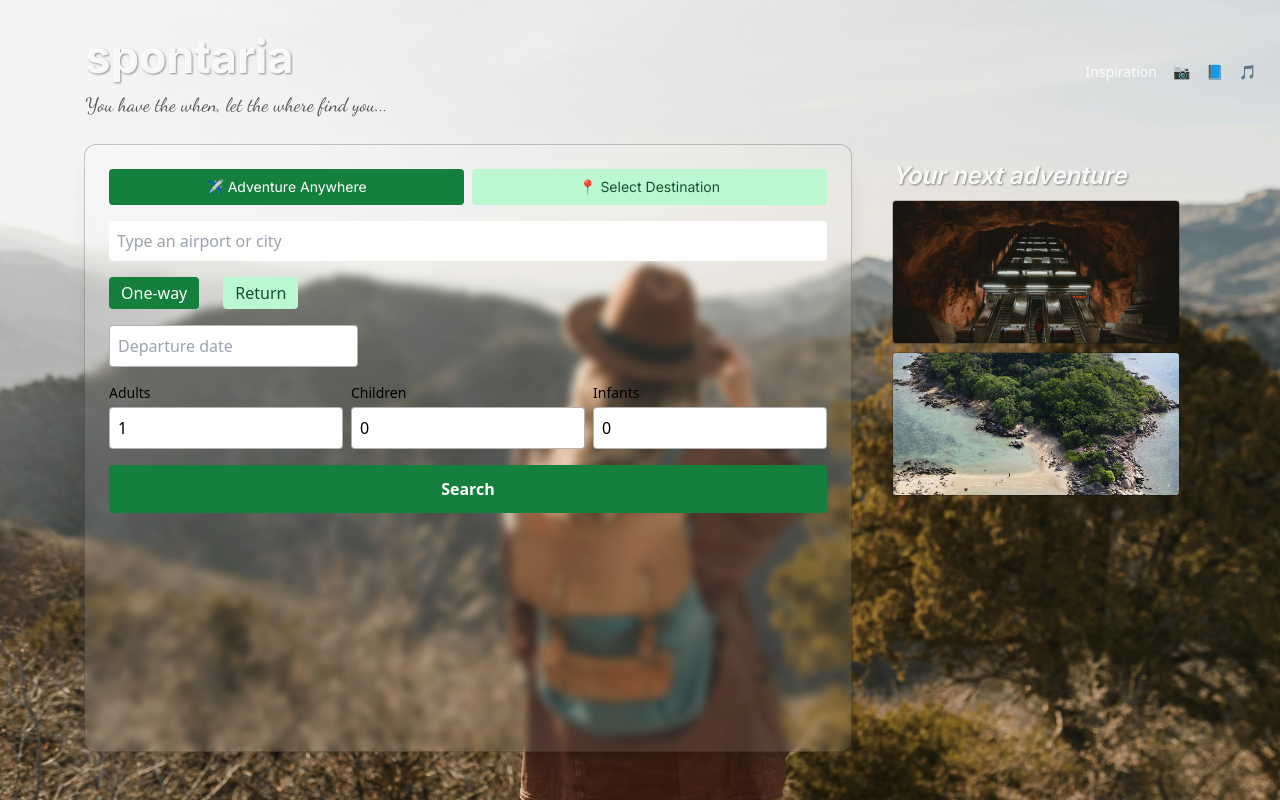
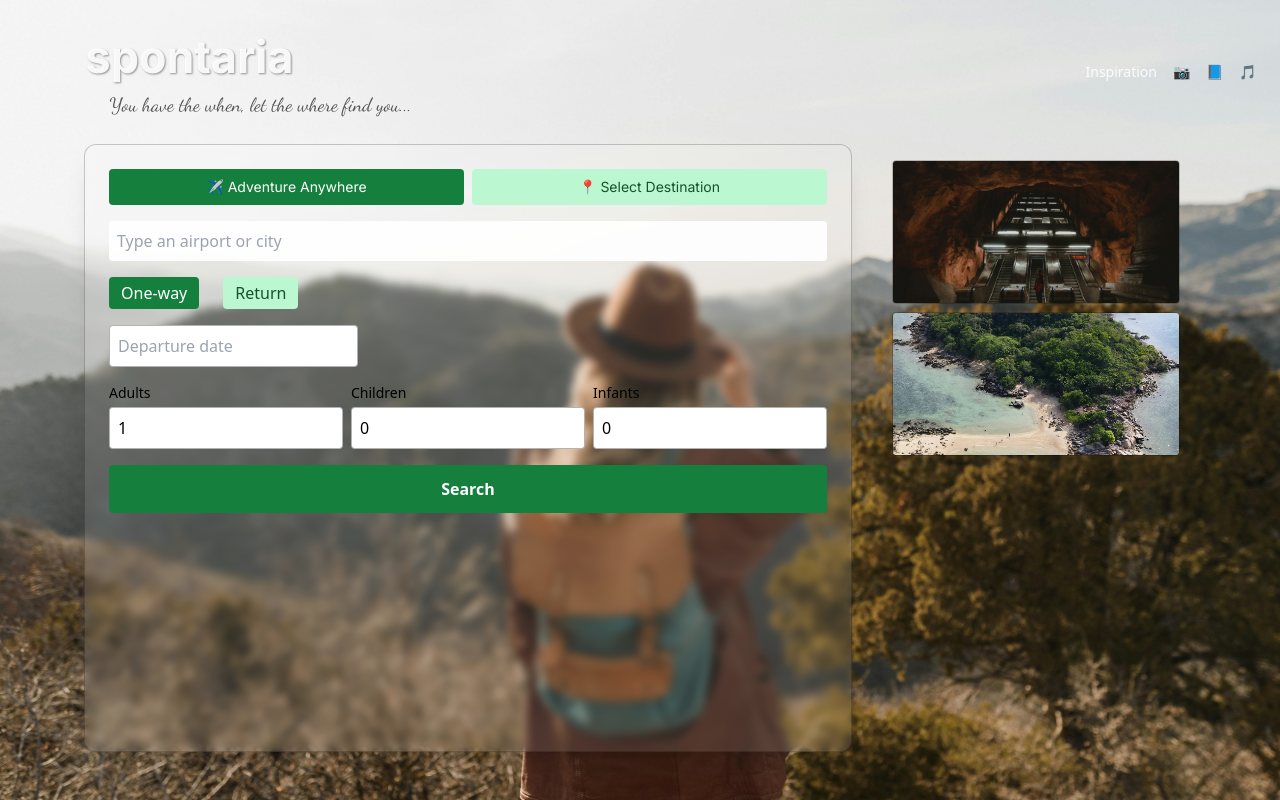
Before and after one commit to Travelsite-Bot/spontaneous-travel-site, a Next.js app: page / in a window 1280 px wide. Built offline with nearby package versions, Linux system fonts and the light colour scheme.

Commit message:
Update index.js

```diff
--- a/pages/index.js
+++ b/pages/index.js
@@ -106,7 +106,7 @@ export default function Home() {
       >
         {/* HEADER */}
         <header className="w-full px-6 py-6 flex items-center justify-between">
-          <div className="ml-[5%]"> {/* aligns with search box */}
+          <div className="ml-[5%] flex flex-col">
             <h1
               style={{
                 fontFamily: "Inter, sans-serif",
@@ -120,6 +120,7 @@ export default function Home() {
             </h1>
             <p
               style={{
+                marginLeft: "1.5rem", // 👈 moves slogan slightly to right
                 fontFamily: "'Dancing Script', cursive",
                 fontWeight: 400,
                 fontSize: "1.2rem",
@@ -272,20 +273,9 @@ export default function Home() {
             </form>
           </div>
 
-          {/* INSPIRATION IMAGES */}
+          {/* INSPIRATION IMAGES (NO TITLE) */}
           <aside className="w-full md:w-80">
             <div className="bg-white/6 rounded-lg p-4">
-              <h4
-                className="text-2xl italic mb-2"
-                style={{
-                  fontFamily: "Inter, sans-serif",
-                  fontWeight: 600,
-                  color: "rgba(255,255,255,0.92)",
-                  textShadow: "1px 1px 2px rgba(0,0,0,0.4), -1px -1px 2px rgba(255,255,255,0.3)",
-                }}
-              >
-                Your next adventure
-              </h4>
               <img
                 src="/blog1.jpg"
                 alt=""
```
